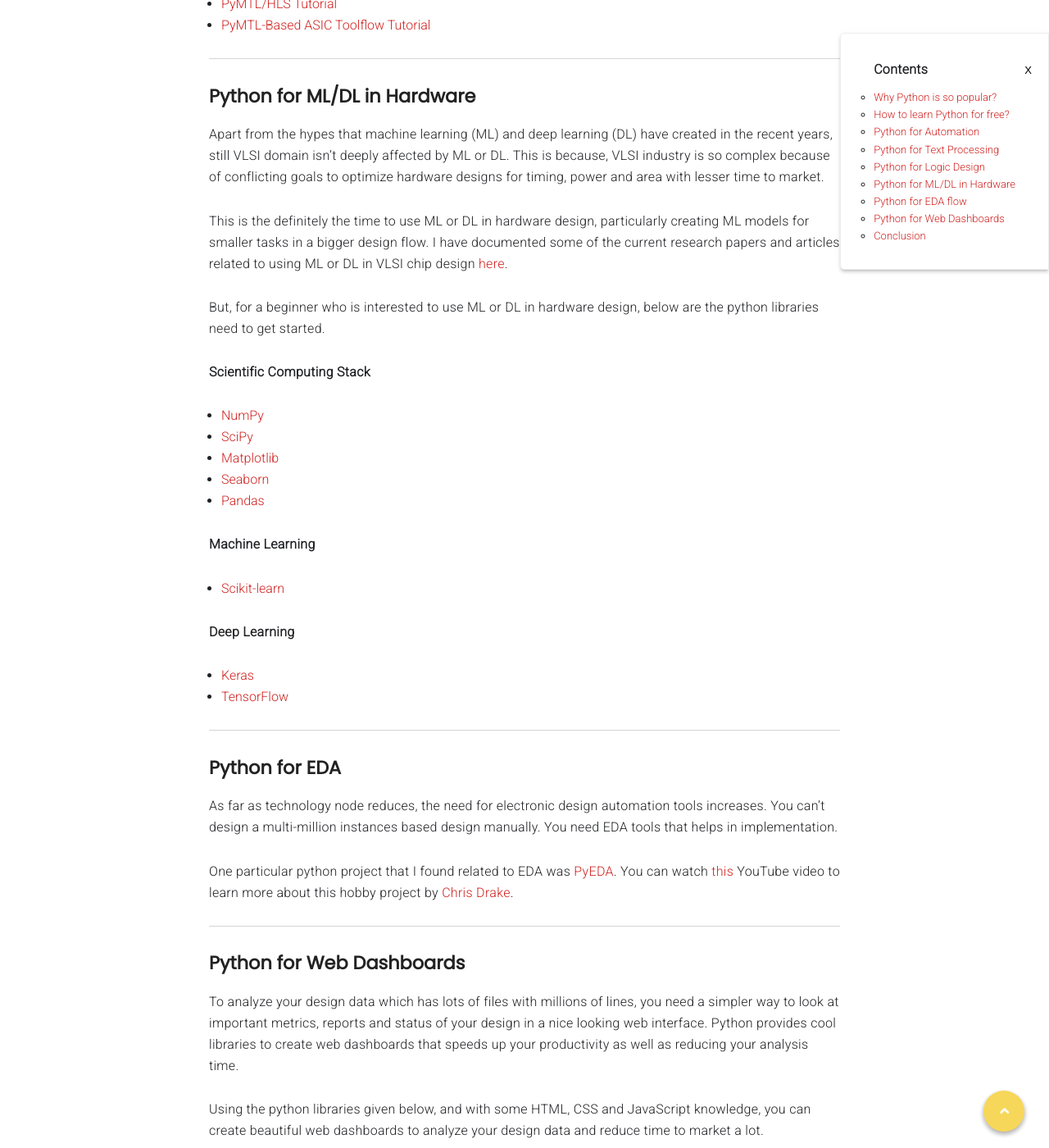
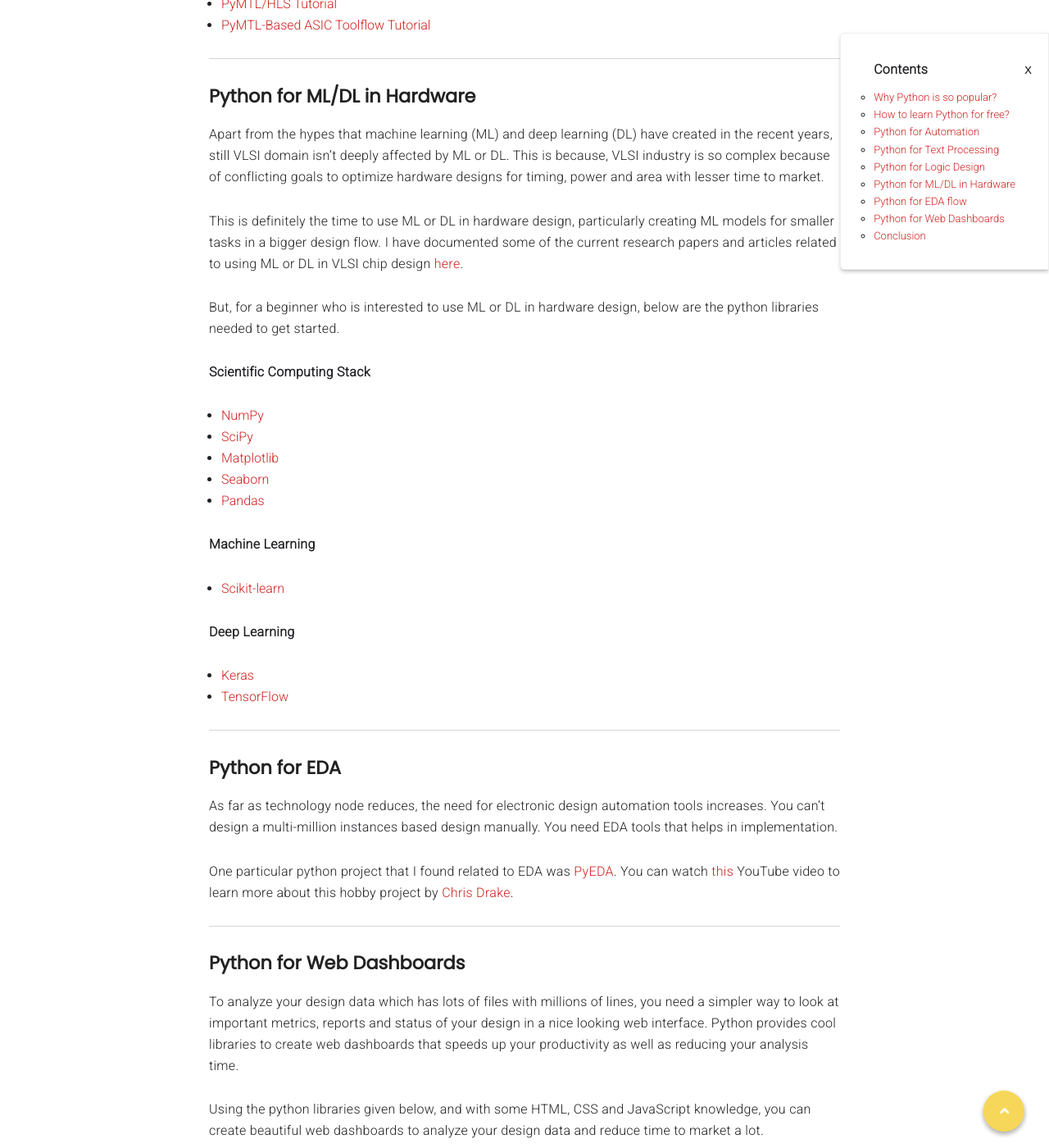
Before and after one commit to shravankumar147/Gogul09.github.io, a Jekyll site: the page built from _posts/physical_design/programming/2019-05-26-python-for-asic-design.md, in a window 1280 px wide and 1400 px high, scrolled down 3918 px. Shown: the whole window at 82% size. Built offline with Jekyll 4.4.1, drawn with Linux system fonts in a browser that asks for light colours; nearby versions of some CDN libraries; comment, search, counter and statistics services are not loaded; some of the changed text lies outside the part shown.

Commit message:
updated post

```diff
--- a/_posts/physical_design/programming/2019-05-26-python-for-asic-design.md
+++ b/_posts/physical_design/programming/2019-05-26-python-for-asic-design.md
@@ -127,9 +127,9 @@
 
 Apart from the hypes that machine learning (ML) and deep learning (DL) have created in the recent years, still VLSI domain isn't deeply affected by ML or DL. This is because, VLSI industry is so complex because of conflicting goals to optimize hardware designs for timing, power and area with lesser time to market.
 
-This is the definitely the time to use ML or DL in hardware design, particularly creating ML models for smaller tasks in a bigger design flow. I have documented some of the current research papers and articles related to using ML or DL in VLSI chip design [here](https://gogul09.github.io/hardware/research-papers-vlsi-ml){:target="_blank"}.
+This is definitely the time to use ML or DL in hardware design, particularly creating ML models for smaller tasks in a bigger design flow. I have documented some of the current research papers and articles related to using ML or DL in VLSI chip design [here](https://gogul09.github.io/hardware/research-papers-vlsi-ml){:target="_blank"}.
 
-But, for a beginner who is interested to use ML or DL in hardware design, below are the python libraries need to get started.
+But, for a beginner who is interested to use ML or DL in hardware design, below are the python libraries needed to get started.
 
 **Scientific Computing Stack**
 * [NumPy](https://www.numpy.org/){:target="_blank"}
@@ -169,4 +169,4 @@
 
 <h3 id="conclusion">Conclusion</h3>
 
-As you can see, <span class="coding">python</span> can be used in multiple areas in hardware design. According to me, python has just started to find its place in hardware design. I also feel that it will be used by engineers around the world very soon due to its simpler nature. If you have found anything related to python that could be used for hardware design, please leave that in the comments below. Peace!
+As you can see, <span class="coding">python</span> can be used in multiple areas in hardware design. According to me, python has just started to find its place in hardware design. Also, I feel that it will be used by engineers around the world very soon due to its simpler nature. If you have found anything related to python that could be used for hardware design, please leave that in the comments below. Peace!
```
